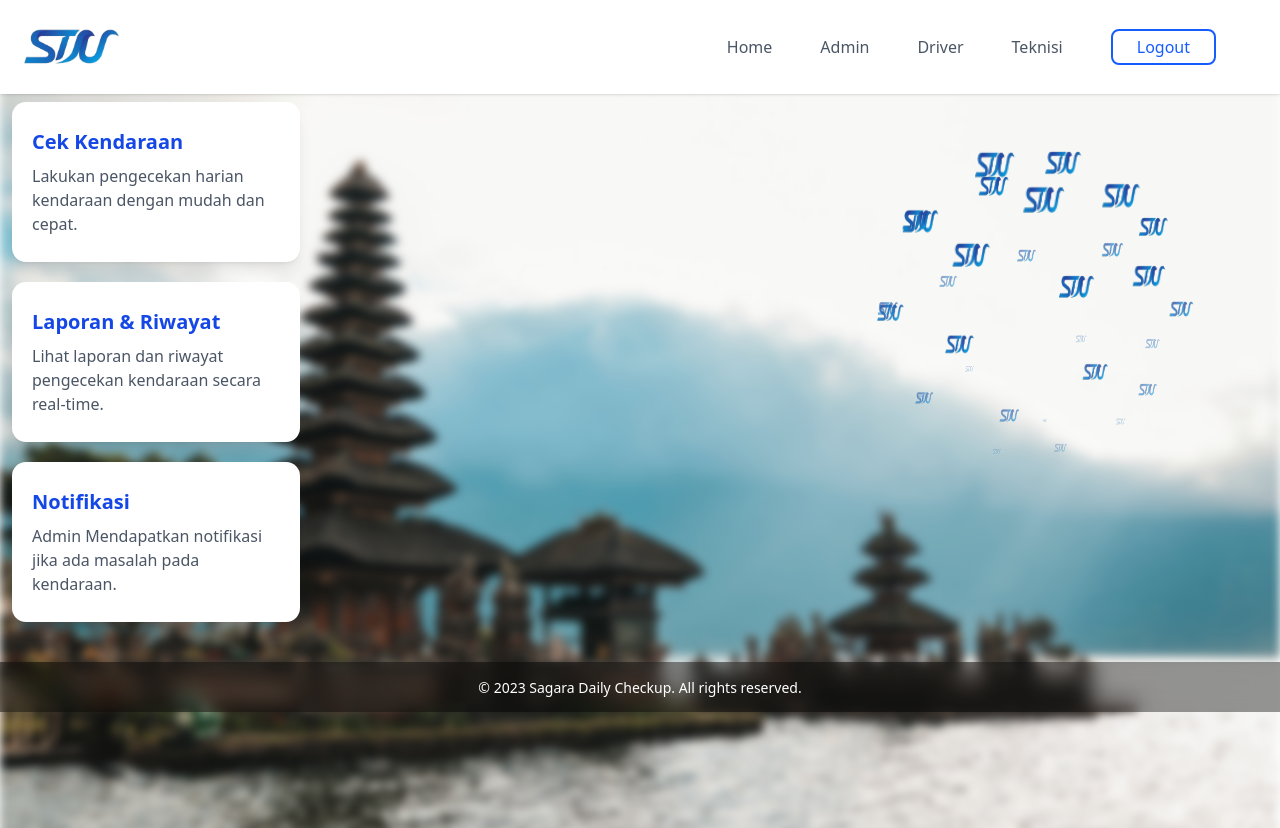
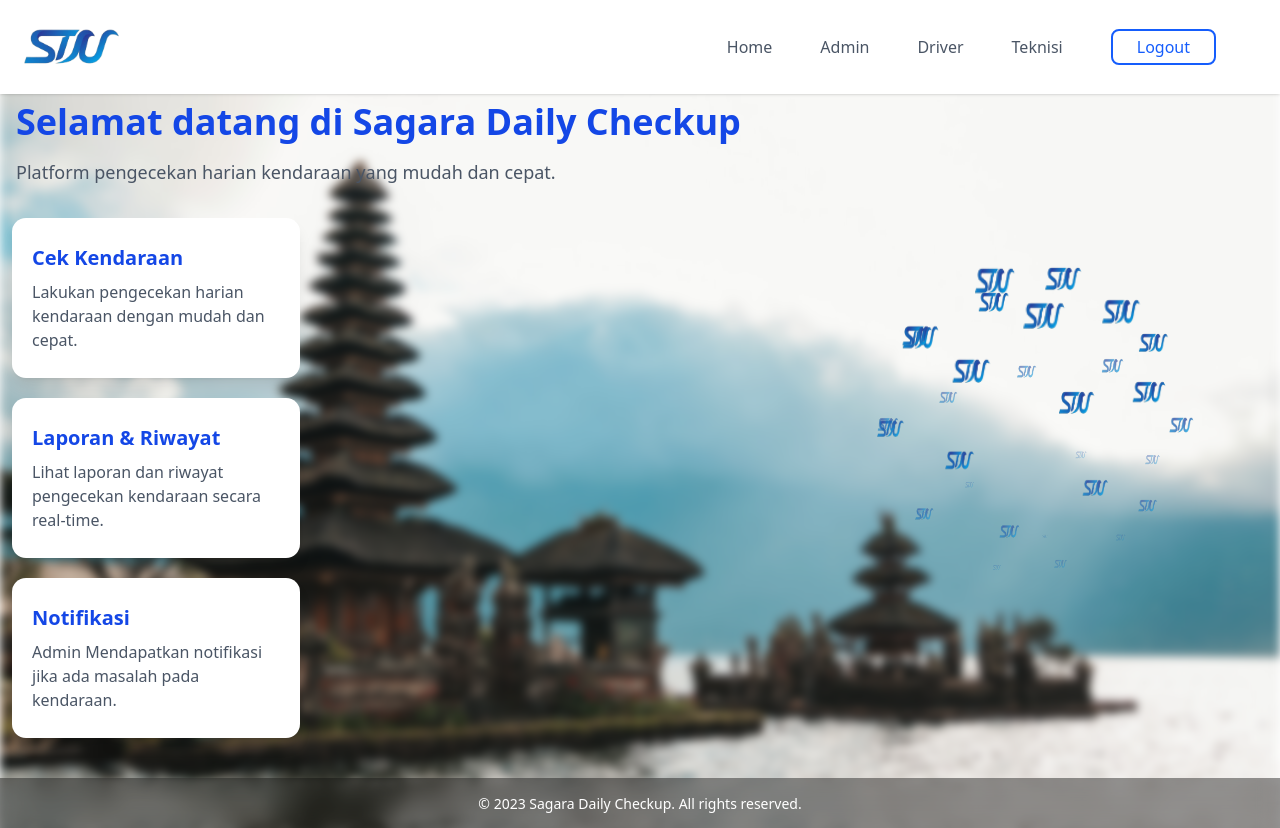
Before and after one commit to relinggaa/TUBES-KPL-FRONT-END, a React (Vite) app: page / in a window 1280 px wide. Before the commit the page ends 800 px from the top, so only its background shows below. Built offline with nearby package versions, Linux system fonts and the light colour scheme.

Commit message:
Update New Landing

```diff
--- a/src/Landing.jsx
+++ b/src/Landing.jsx
@@ -348,11 +348,17 @@
 
 
       {/* main content */}
+        <div className="max-w-screen-xl px-4 md:mx-auto text-left mb-8">
+          <h1 className="text-4xl font-bold mb-4 text-blue-700 bg-clip-text">
+            Selamat datang di Sagara Daily Checkup
+          </h1>
+          <p className="text-lg text-gray-600">
+            Platform pengecekan harian kendaraan yang mudah dan cepat.
+          </p>
+        </div>
 
-
-      {/* CARD & IconCloud Side by Side */}
-      <div className="max-w-screen-xl px-3 md:mx-auto mt-1 flex flex-col md:flex-row gap-8 items-start">
-        {/* Card List */}
+        <div className="max-w-screen-xl px-3 md:mx-auto mt-1 flex flex-col md:flex-row gap-8 items-start">
+          {/* Card List */}
         <div className="flex flex-col gap-5">
           {/* Card 1 */}
           <div className="relative group w-72 h-40 bg-white rounded-xl shadow-lg transition-transform duration-300 hover:-translate-y-2 hover:shadow-2xl cursor-pointer">
```
